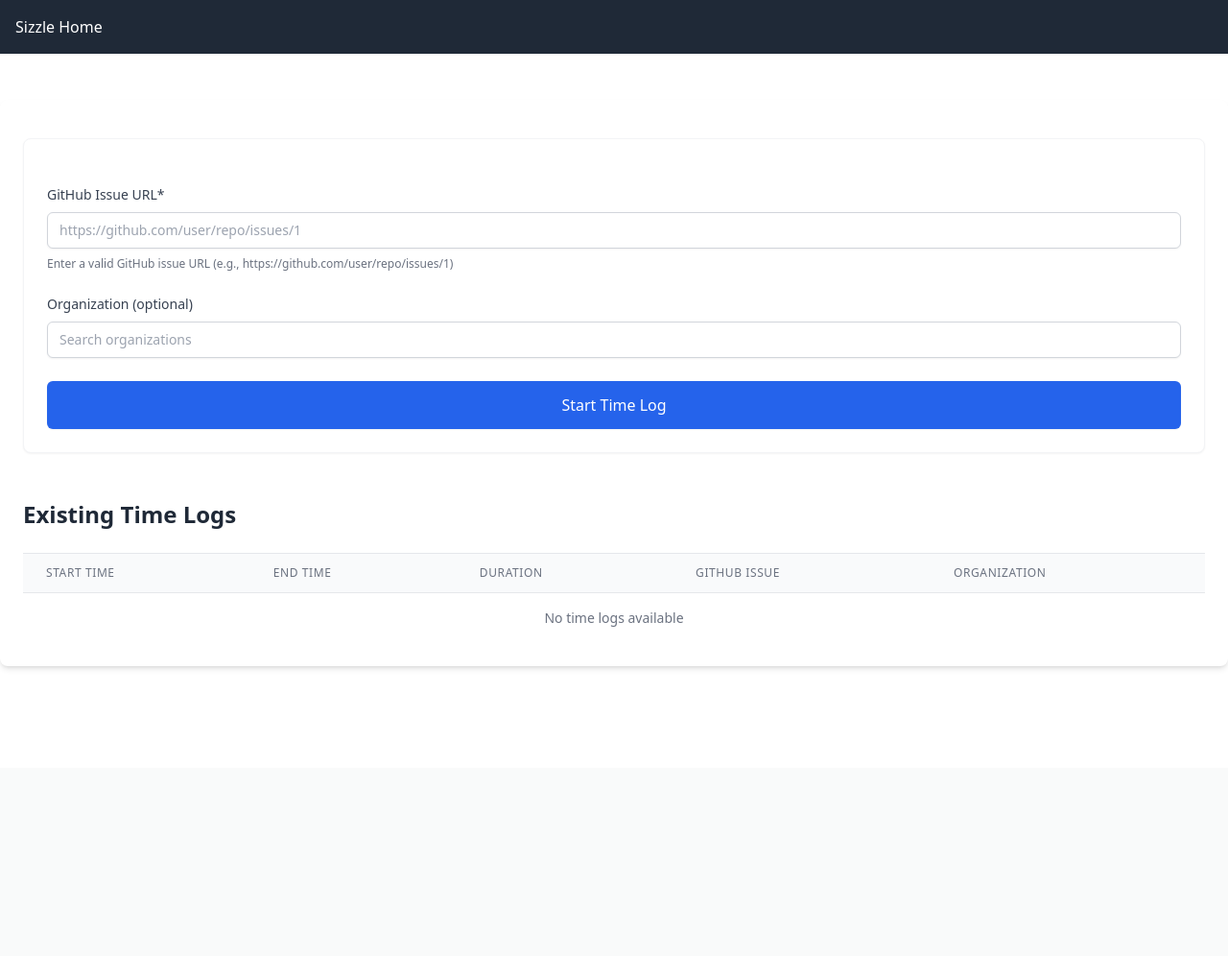
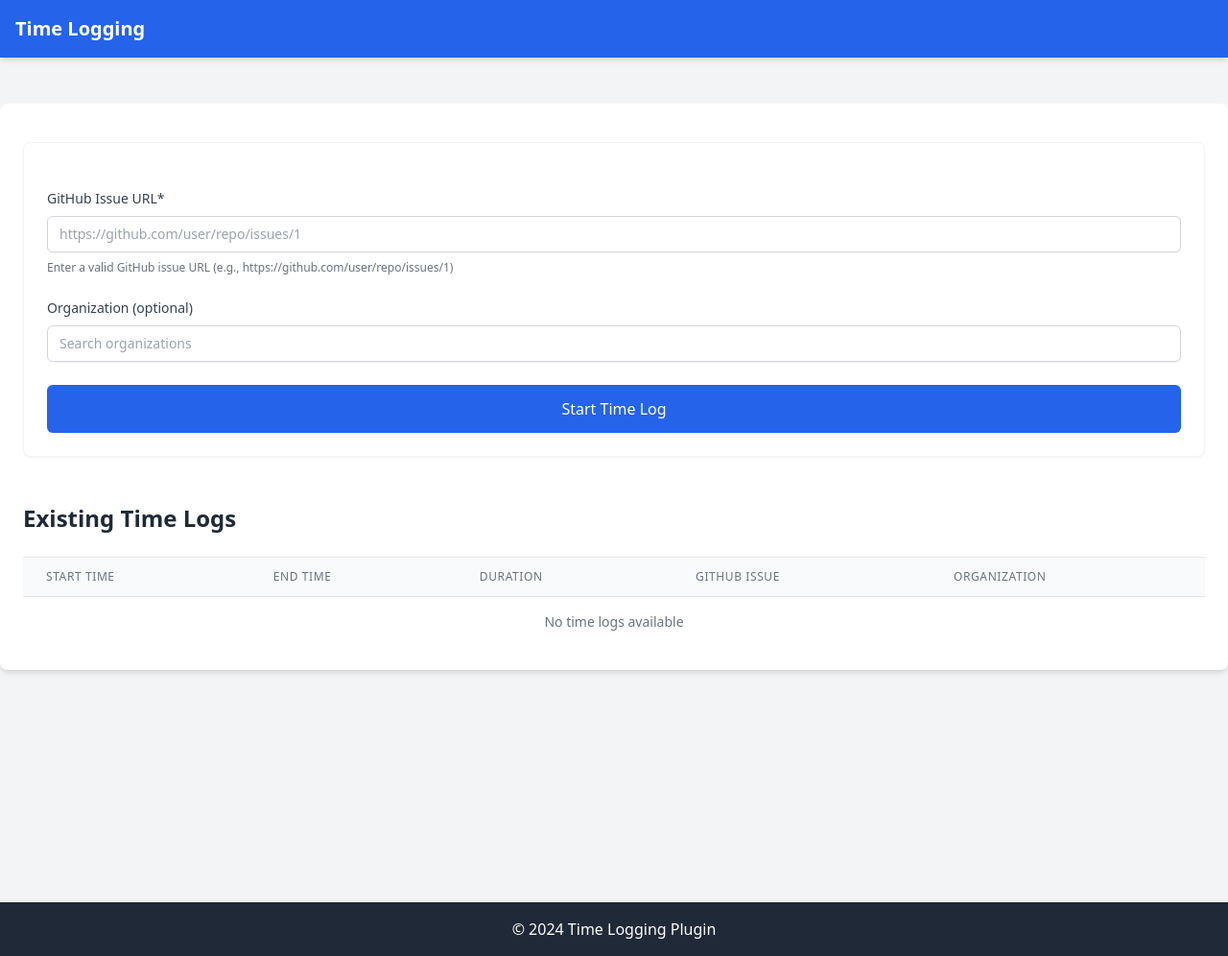
Before and after one commit to OWASP-BLT/Fresh, a Django app: template plugin/django-time-logging/time_logging/templates/timelog.html in a window 1280 px wide. Shown: the whole page at 96% size. Before the commit the page ends 696 px from the top, so only its background shows below. Run offline with Django 3.2, Linux system fonts and the light colour scheme; the template is opened without the code that fills it, so the values that code supplies are empty; some libraries are stand-ins or nearby versions.

Commit message:
refactor: update the base html for time_logging

```diff
--- a/plugin/django-time-logging/time_logging/templates/base.html
+++ b/plugin/django-time-logging/time_logging/templates/base.html
@@ -5,30 +5,41 @@
         <meta charset="UTF-8">
         <meta name="viewport" content="width=device-width, initial-scale=1.0">
         <meta name="description"
-              content="{% block description %}Sizzle - Daily check-ins, time tracking, and team activity monitoring for Django projects{% endblock %}">
+              content="{% block description %}Time Logging - Track your development time on GitHub issues{% endblock %}">
         <meta name="keywords"
-              content="{% block keywords %}django, time tracking, daily checkins, team monitoring, productivity, sizzle{% endblock %}">
+              content="{% block keywords %}django, time tracking, github issues, productivity, development{% endblock %}">
         <title>
-            {% block title %}Fresh-Time Logging{% endblock %}
+            {% block title %}Time Logging{% endblock %}
         </title>
         {# Allow project to inject their own CSS #}
         {% block extra_head %}{% endblock %}
-        {# Minimal default styling or use Tailwind CDN #}
+        {# Minimal default styling with Tailwind CDN #}
         <script src="https://cdn.tailwindcss.com"></script>
     </head>
-    <body>
-        {# Optional navigation - can be overridden #}
+    <body class="bg-gray-100">
+        {# Optional navigation #}
         {% block navigation %}
-            <nav class="bg-gray-800 text-white p-4">
-                <a href="{% url 'sizzle' %}" class="text-white hover:text-gray-300">Sizzle Home</a>
+            <nav class="bg-blue-600 text-white p-4 shadow-md">
+                <div class="container mx-auto">
+                    <h1 class="text-xl font-bold">Time Logging</h1>
+                </div>
             </nav>
         {% endblock %}
+
         {# Main content area #}
-        <main>
+        <main class="min-h-screen">
             {% block content %}{% endblock %}
         </main>
+
         {# Optional footer #}
-        {% block footer %}{% endblock %}
+        {% block footer %}
+            <footer class="bg-gray-800 text-white p-4 mt-8">
+                <div class="container mx-auto text-center">
+                    <p>&copy; 2024 Time Logging Plugin</p>
+                </div>
+            </footer>
+        {% endblock %}
+
         {# Allow project to inject scripts #}
         {% block extra_scripts %}{% endblock %}
     </body>
```
